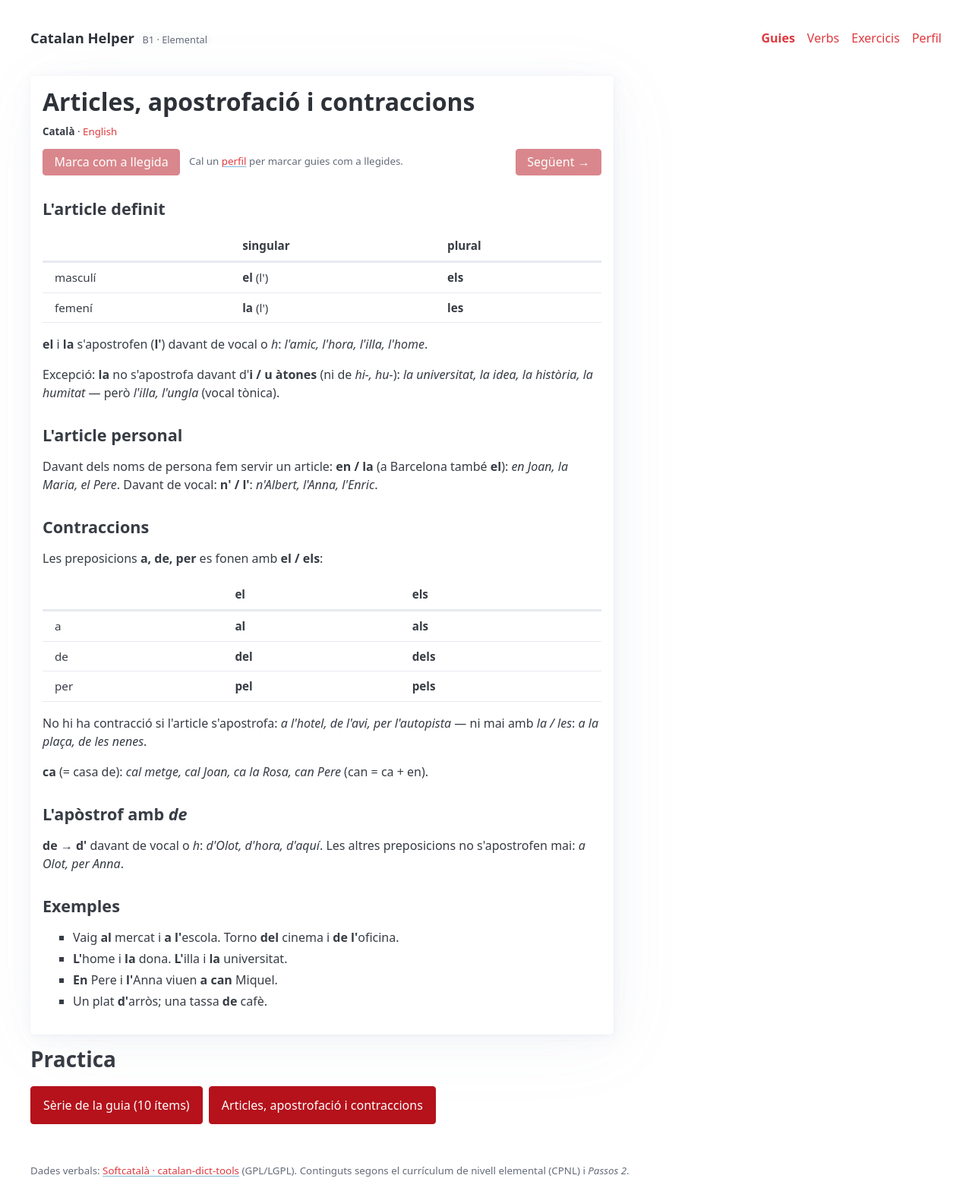
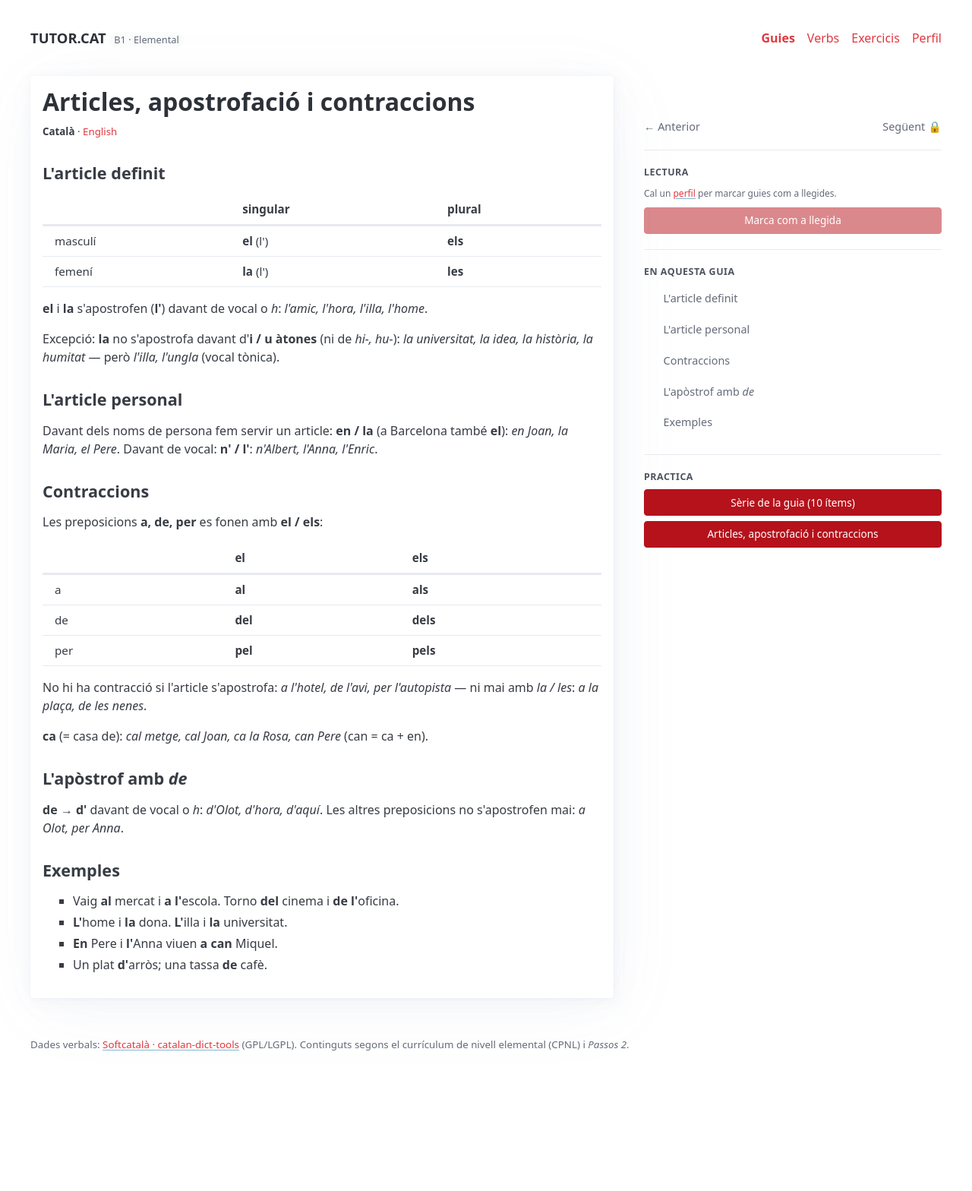
Before and after one commit to Pbrosten/tutor.cat, a FastAPI app: page /guies/articles-apostrofacio in a window 1280 px wide. Shown: the whole page at 76% size. After the commit the page ends 1383 px from the top, so only its background shows below. Run offline with FastAPI, Linux system fonts and the light colour scheme; data that the repository does not hold is empty; some libraries are stand-ins or nearby versions.

Commit message:
[feat] add side column to guide sections

```diff
--- a/app/content.py
+++ b/app/content.py
@@ -39,7 +39,8 @@ def guide(slug, lang="ca"):
         return None
     body = _guide_path(slug, lang).read_text().split("---", 2)[2]
     body = re.sub(r"\{\{verb (\S+) (\S+)\}\}", lambda m: _verb_table(m[1], m[2]), body)
-    return {**meta, "html": tips.annotate_html(markdown.markdown(body, extensions=["tables"]))}
+    html = tips.annotate_html(markdown.markdown(body, extensions=["tables", "toc"]))  # toc: gives the h2s ids to link to
+    return {**meta, "html": html, "toc": re.findall(r'<h2 id="([^"]+)">(.*?)</h2>', html)}
 
 
 def _verb_table(lemma, key):
--- a/app/main.py
+++ b/app/main.py
@@ -98,10 +98,13 @@ def guide_page(request: Request, slug: str, lang: str = "ca"):
         passed = progress.guide_passed(user, slug)
         rounds = len(progress.guide_rounds(user, slug))
     order = content.guide_order()
-    nxt = order[order.index(slug) + 1] if slug in order and order.index(slug) + 1 < len(order) else None
+    i = order.index(slug) if slug in order else -1
+    nxt = order[i + 1] if i >= 0 and i + 1 < len(order) else None
+    prv = order[i - 1] if i > 0 else None
     return templates.TemplateResponse(request, "guia.html", {"g": g, "topics": content.topics(), "status": status, "passed": passed, "rounds": rounds, "pass_rounds": progress.rounds_required(slug),
                                                              "lang": g["lang"], "has_en": content.guide_meta(slug, "en") is not None,
                                                              "next": {"slug": nxt, "title": content.guide_meta(nxt)["title"]} if nxt else None,
+                                                             "prev": {"slug": prv, "title": content.guide_meta(prv)["title"]} if prv else None,
                                                              "pass_n": progress.PASS_MIN_ITEMS, "pass_score": round(progress.PASS_RATIO * progress.PASS_MIN_ITEMS)})
 
 
--- a/app/templates/base.html
+++ b/app/templates/base.html
@@ -83,13 +83,20 @@
     article.guide h2 { font-size: 1.35rem; margin-top: 2rem; }
     article.guide table { font-size: .95rem; }
     article.guide blockquote { font-style: italic; }
-    .practica a[role=button] { margin: .25rem .25rem 0 0; }
+    .guidewrap { display: grid; grid-template-columns: minmax(0, 48rem) minmax(15rem, 1fr); gap: 1rem 2.5rem; align-items: start; }
+    .rail { position: sticky; top: 1rem; display: flex; flex-direction: column; gap: 1.25rem; margin-top: 3.5rem; font-size: .9rem; }
+    .rail b { display: block; margin-bottom: .4rem; color: var(--pico-h4-color); font-size: .78rem; text-transform: uppercase; letter-spacing: .04em; }
+    .rail .railblock { padding-top: 1.25rem; border-top: 1px solid var(--pico-muted-border-color); }
+    .guidenav { display: flex; justify-content: space-between; gap: .5rem; }
+    .guidenav a { text-decoration: none; } .guidenav .muted { cursor: default; }
+    .rail progress { height: .4rem; margin: 0 0 .25rem; }
+    .rail .lectura form { margin: 0; }
+    .rail .lectura button { width: 100%; margin: .5rem 0 0; padding: .4rem .8rem; font-size: .85rem; }
+    .rail .toc ol { margin: 0; padding-left: 1.1rem; } .rail .toc li { margin: 0 0 .2rem; }
+    .rail .toc a { text-decoration: none; color: var(--pico-muted-color); } .rail .toc a:hover { color: var(--pico-primary); }
+    .rail .practica a[role=button] { display: block; margin: .4rem 0 0; padding: .4rem .8rem; font-size: .85rem; text-align: center; }
+    @media (max-width: 62rem) { .guidewrap { grid-template-columns: 1fr; } .rail { position: static; margin-top: 1rem; } .rail .toc { display: none; } }
     .langbar { margin: -.5rem 0 .75rem; } .langbar a { text-decoration: none; }
-    .readbar { display: flex; flex-wrap: wrap; justify-content: space-between; align-items: center; gap: .5rem 1rem; margin: 0 0 1.25rem; }
-    .readbar .read { display: flex; flex-wrap: wrap; align-items: center; gap: .5rem .75rem; }
-    .readbar form { margin: 0; }
-    .readbar button, .readbar a[role=button] { width: auto; margin: 0; padding: .3rem .9rem; }
-    .readbar .next { margin-left: auto; }
     /* guides index: one row per unit */
     section.module { margin-bottom: 1.75rem; }
     section.module h2 { font-size: 1.25rem; margin-bottom: .5rem; }
@@ -151,7 +158,7 @@
 <body>
   <header>
     <nav>
-      <ul><li><a class="brand" href="/">Catalan Helper</a> <span class="tag">B1 · Elemental</span></li></ul>
+      <ul><li><a class="brand" href="/">TUTOR.CAT</a> <span class="tag">B1 · Elemental</span></li></ul>
       <ul>
         {% for href, label in [("/guies", "Guies"), ("/verbs", "Verbs"), ("/exercicis", "Exercicis"), ("/perfil", user_of(request) or "Perfil")] %}
         <li><a href="{{ href }}"{% if request.url.path.startswith(href) %} aria-current="page"{% endif %}>{{ label }}{% if href == "/perfil" and unseen_badges(request) %}<span class="dot" title="Badges nous">{{ unseen_badges(request) }}</span>{% endif %}</a></li>
--- a/app/templates/guia.html
+++ b/app/templates/guia.html
@@ -1,36 +1,58 @@
 {% extends "base.html" %}
 {% block title %}{{ g.title }} — Guies{% endblock %}
+{% set lq = "?lang=en" if lang == "en" else "" %}
 {% block content %}
+<div class="guidewrap">
 <article class="guide"{% if lang == "en" %} lang="en"{% endif %}>
 <h1>{{ g.title }}</h1>
 {% if has_en %}<p class="langbar"><small>{% if lang == "en" %}<a href="?">Català</a> · <b>English</b>{% else %}<b>Català</b> · <a href="?lang=en">English</a>{% endif %}</small></p>{% endif %}
-<div class="readbar">
-  <div class="read">
+{{ g.html|safe }}
+</article>
+<aside class="rail">
+
+  <nav class="guidenav">
+    {% if prev %}<a href="/guies/{{ prev.slug }}{{ lq }}" title="{{ prev.title }}">← Anterior</a>
+    {% else %}<span class="muted">← Anterior</span>{% endif %}
+    {% if next %}
+      {% if status.read %}<a href="/guies/{{ next.slug }}{{ lq }}" title="{{ next.title }}">Següent →</a>
+      {% else %}<span class="muted" title="{{ next.title }} — es desbloqueja quan marquis aquesta guia com a llegida">Següent 🔒</span>{% endif %}
+    {% else %}<span class="muted">Última del nivell</span>{% endif %}
+  </nav>
+
+  <div class="railblock lectura">
+    <b>Lectura</b>
     {% if not user_of(request) %}
+      <small class="muted">Cal un <a href="/perfil">perfil</a> per marcar guies com a llegides.</small>
       <button disabled>Marca com a llegida</button>
-    <small class="muted">Cal un <a href="/perfil">perfil</a> per marcar guies com a llegides.</small>
-  {% elif passed %}
+    {% else %}
+      <progress value="{{ passed.rounds if passed else rounds }}" max="{{ pass_rounds }}"></progress>
+      {% if passed %}
+        <small class="muted">{{ passed.rounds }} sèries superades · millor: {{ passed.best.correct }} / {{ passed.best.n }}</small>
         <form method="post" action="/guies/{{ g.slug }}/llegida">
           <button class="{{ 'secondary' if status.read else 'outline' }}">{{ '✓ Llegida — desmarca' if status.read else 'Marca com a llegida' }}</button>
         </form>
-    <small class="muted">{{ passed.rounds }} sèries superades · millor: {{ passed.best.correct }} / {{ passed.best.n }}</small>
       {% else %}
+        <small class="muted">{{ rounds }} / {{ pass_rounds }} sèries · supera <a href="/exercicis/sessio?guia={{ g.slug }}">{{ pass_n }} exercicis</a> amb {{ pass_score }} encerts o més.</small>
         <button disabled>Marca com a llegida</button>
-    <small class="muted">Primer supera <a href="/exercicis/sessio?guia={{ g.slug }}">{{ pass_rounds }} sèries de {{ pass_n }} exercicis</a> amb {{ pass_score }} encerts o més ({{ rounds }} / {{ pass_rounds }}).</small>
+      {% endif %}
     {% endif %}
   </div>
-  {% if next %}
-    {% if status.read %}<a role="button" class="next" href="/guies/{{ next.slug }}{% if lang == "en" %}?lang=en{% endif %}" title="{{ next.title }}">Següent →</a>
-    {% else %}<button class="next" disabled title="{{ next.title }} — es desbloqueja quan marquis aquesta guia com a llegida">Següent →</button>{% endif %}
-  {% else %}<small class="muted next">Última guia del nivell</small>{% endif %}
-</div>
-{{ g.html|safe }}
-</article>
+
+  {% if g.toc|length > 1 %}
+  <nav class="railblock toc">
+    <b>En aquesta guia</b>
+    <ol>{% for id, heading in g.toc %}<li><a href="#{{ id }}">{{ heading|safe }}</a></li>{% endfor %}</ol>
+  </nav>
+  {% endif %}
+
   {% if g.exercises %}
-<section class="practica">
-  <h2>Practica</h2>
+  <section class="railblock practica">
+    <b>Practica</b>
     <a role="button" href="/exercicis/sessio?guia={{ g.slug }}">Sèrie de la guia ({{ pass_n }} ítems)</a>
     {% for k in g.exercises %}<a role="button" class="outline" href="/exercicis/sessio?tema={{ k }}">{{ topics.get(k, k) }}</a>{% endfor %}
   </section>
   {% endif %}
+
+</aside>
+</div>
 {% endblock %}
```
Lines whose indentation alone changed are shown as unchanged.
